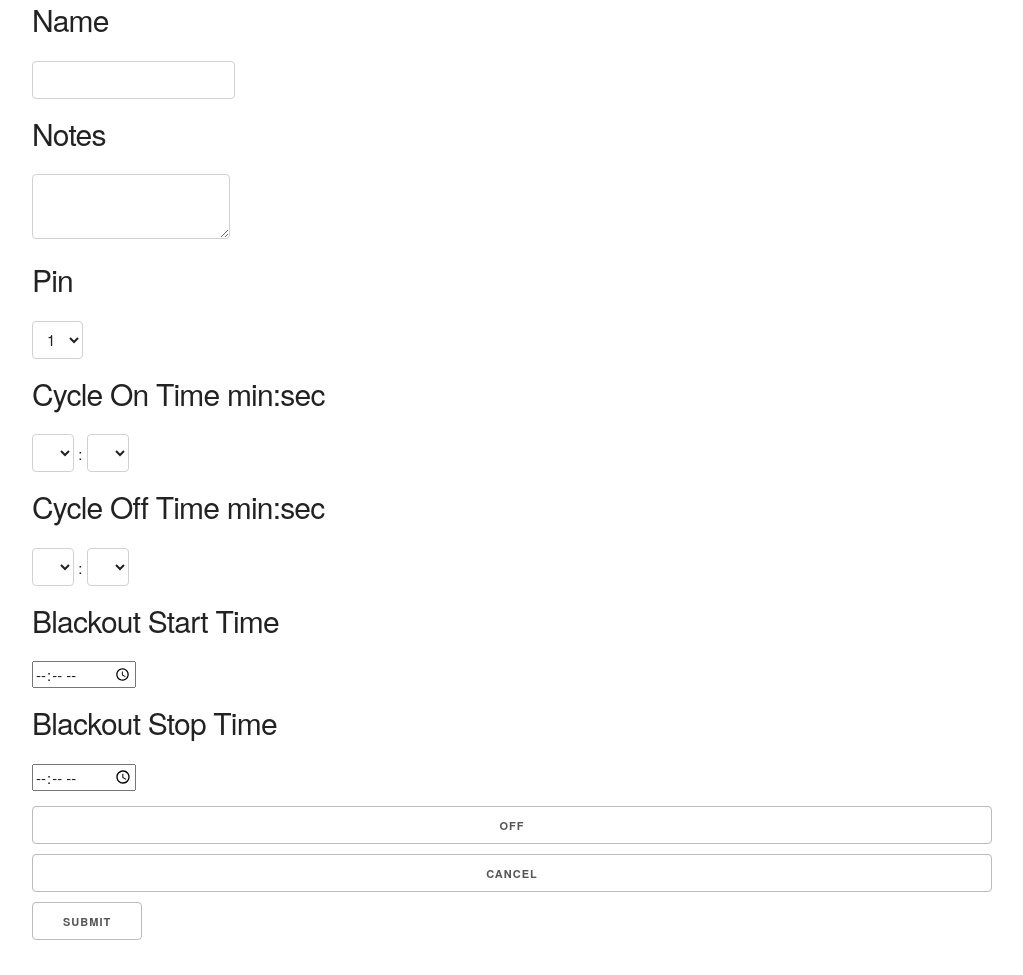
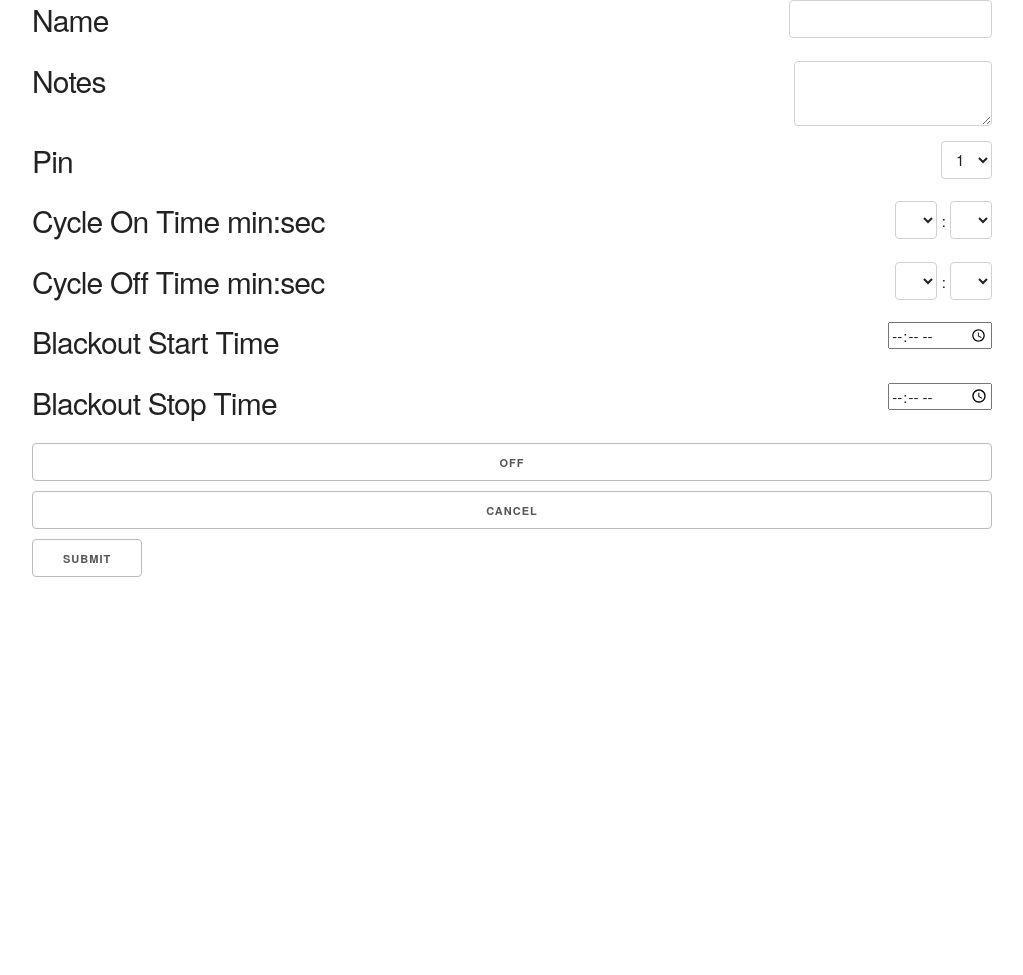
Before and after one commit to NR5P/complete_plant_automation, a Flask app: page /addnew/cycleirrigation in a window 1280 px wide. Shown: the whole page, without its empty margins (128-1151 px from the left). After the commit the page ends 577 px from the top, so only its background shows below. Run offline with Flask 2, Linux system fonts and the light colour scheme; data that the repository does not hold is empty.

Commit message:
working on form for adding cycle irrigation

```diff
--- a/webApp/app.py
+++ b/webApp/app.py
@@ -60,48 +60,7 @@ def returnAllTimedIrrigation(id = None):
     except Exception as e:
         print(e)
 
-
-@app.route("/api", methods=['POST'])
-def addToJson():
-    if request.json["type"] == "cycleirrigation":
-        CycleIrrigation.addToJson(request)
-    elif request.json["type"] == "irrigationvalve":
-        IrrigationValve.addToJson(request)
-
-    # return all of the componenents
-    return redirect(url_for("returnAll"))
-
-@app.route("/api/<name>", methods=['PUT'])
-def updateJson(name):
-    if request.json["type"] == "cycleirrigation":
-        CycleIrrigation.updateJson(request, name)
-    elif request.json["type"] == "irrigationvalve":
-        IrrigationValve.updateJson(request, name)
-
-    # return all of the componenents
-    return redirect(url_for("returnAll"))
-
-@app.route("/api/<name>", methods=['DELETE'])
-def removeJson(name):
-    try:
-        with open("/home/pi/components.json", "r") as f:
-            data = json.load(f) # load the json file into a dictionary
-    except:
-        pass
-
-    component = [i for i in data if data["name"] == name]
-    data.remove(component[0])
-
-    # write the dictionary to json file
-    jsonData = json.dumps(data, default=str)
-    jsonFile = open("/home/pi/components.json", "w")
-    jsonFile.write(jsonData)
-    jsonFile.close()
-
-    return redirect(url_for("returnAll"))
-
-
-@app.route("/addnew/<type>")
+@app.route("/addnew/<type>", methods=['GET'])
 def addNewComponent(type):
     """
     for adding new components.
@@ -111,6 +70,17 @@ def addNewComponent(type):
     elif (type == "timedirrigation"):
         return render_template("addtimedirrigation.html")
 
+@app.route("/addnew/<type>", methods=['POST'])
+def addNewComponentPost(type):
+    """
+    for adding new components.
+    """
+    if (type == "cycleirrigation"):
+        return render_template("main.html")
+    elif (type == "timedirrigation"):
+        return render_template("main.html")
+
+
 def startApp():
     app.run(host='0.0.0.0',port=5000)
 
--- a/webApp/static/js/main.js
+++ b/webApp/static/js/main.js
@@ -128,11 +128,11 @@ function returnComponentSettings(type, element) {
                        </div>
                        <div class="row">
                         <label class="u-pull-left one-third column">Cycle On Time</label>
-                        <h4 class="u-pull-right two-thirds column">${element.cycleOnMinutes}:${element.cycleOnSeconds}</h4>
+                        <h4 class="u-pull-right two-thirds column">${element.cycleOnTime}</h4>
                        </div>
                        <div class="row">
                         <label class="u-pull-left one-third column">Cycle Off Time</label>
-                        <h4 class="u-pull-right two-thirds column">${element.cycleOffMinutes}:${element.cycleOffSeconds}</h4>
+                        <h4 class="u-pull-right two-thirds column">${element.cycleOffTime}</h4>
                        </div>`
 
                     element.blackouttimes.forEach(time => {
--- a/webApp/templates/addcycleirrigation.html
+++ b/webApp/templates/addcycleirrigation.html
@@ -2,21 +2,29 @@
 
 {% block content %}
 
-<form action="/api" method="GET">
-    <h4>Name</h4>
-    <input type="text" name="name"/>
+<form action="/addnew/cycleirrigation" method="POST">
+    <div class="row">
+        <h4 class="u-pull-left">Name</h4>
+        <input type="text" class="u-pull-right" name="name"/>
+    </div>
 
-    <h4>Notes</h4>
-    <textarea name="Notes"></textarea>
+    <div class="row">
+        <h4 class="u-pull-left">Notes</h4>
+        <textarea name="Notes" class="u-pull-right"></textarea>
+    </div>
 
-    <h4>Pin</h4>
-    <select name="pin">
+    <div class="row">
+        <h4 class="u-pull-left">Pin</h4>
+        <select name="pin" class="u-pull-right">
             <option value="1">1</option>
             <option value="2">2</option>
         </select>
+    </div>
 
     <!--change this with javascript to add 24 hours-->
-    <h4>Cycle On Time min:sec</h4>
+    <div class="row">
+        <h4 class="u-pull-left">Cycle On Time min:sec</h4>
+        <span class="u-pull-right">
             <select name="hours">
                 <option value="1"></option>
             </select>
@@ -24,8 +32,12 @@
             <select name="hours">
                 <option value="1"></option>
             </select>
+        </span>
+    </div>
 
-    <h4>Cycle Off Time min:sec</h4>
+    <div class="row">
+        <h4 class="u-pull-left">Cycle Off Time min:sec</h4>
+        <span class="u-pull-right">
             <select name="minutes">
                 <option value="1"></option>
             </select>
@@ -33,12 +45,18 @@
             <select name="minutes">
                 <option value="1"></option>
             </select>
+        </span>
+    </div>
 
-    <h4>Blackout Start Time</h4>
-    <input type="time" name="blackoutStartTime">
+    <div class="row">
+        <h4 class="u-pull-left">Blackout Start Time</h4>
+        <input type="time" class="u-pull-right" name="blackoutStartTime">
+    </div>
 
-    <h4>Blackout Stop Time</h4>
-    <input type="time" name="blackoutStopTime">
+    <div class="row">
+        <h4 class="u-pull-left">Blackout Stop Time</h4>
+        <input type="time" class="u-pull-right" name="blackoutStopTime">
+    </div>
 
     <!--adjust in javascript to turn on and off with click, also
     change color with click e.g red off and green on-->
```
Lines whose indentation alone changed are shown as unchanged.
